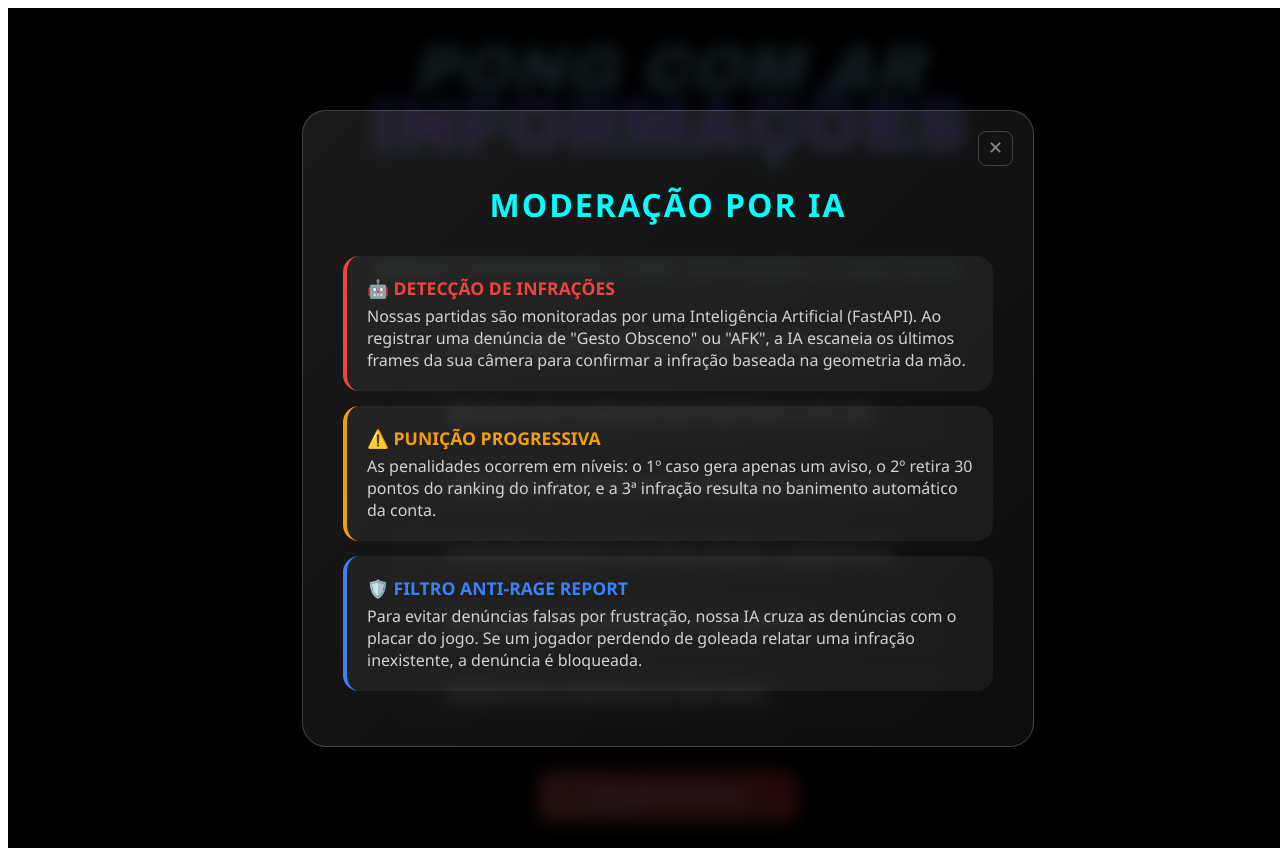
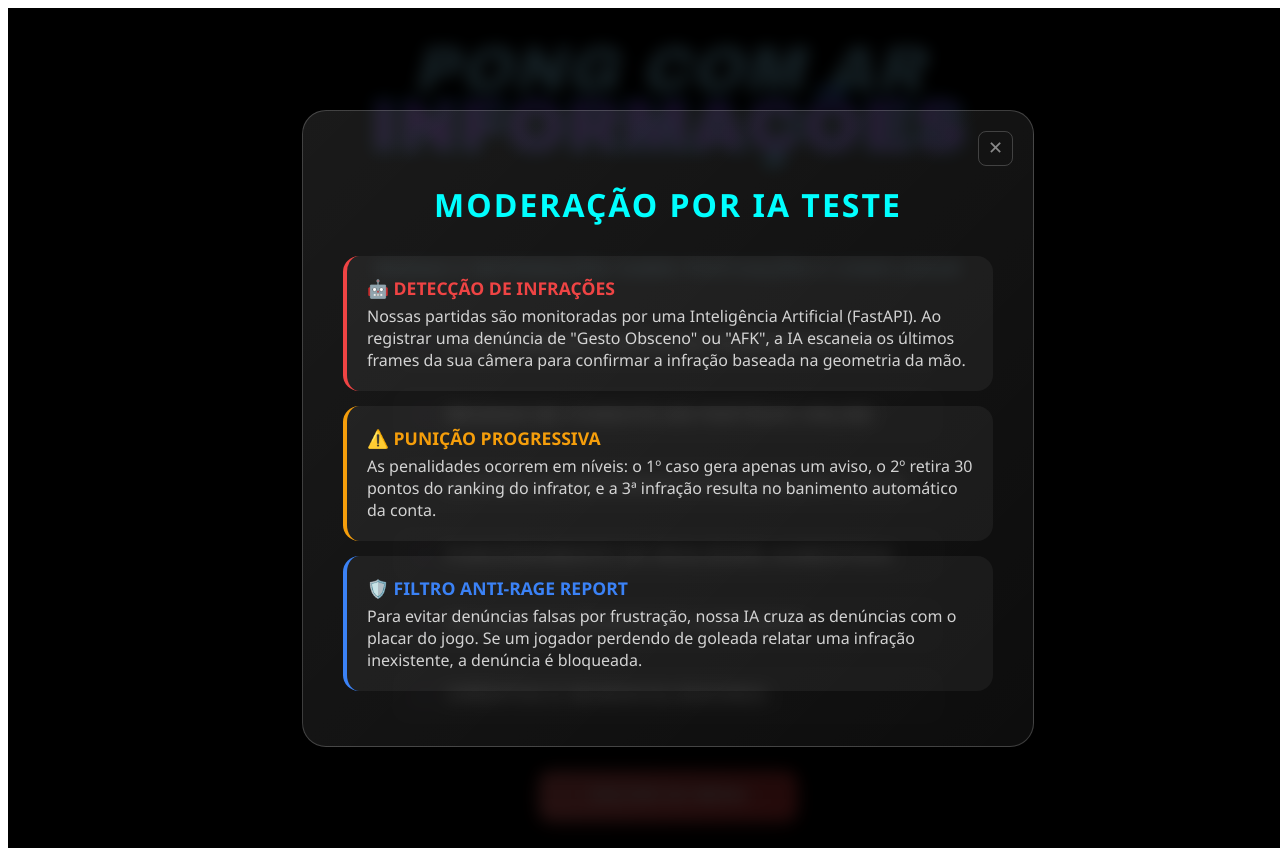
Before and after one commit to Jhever/ProjetoPongAR-TCC, a React (Vite) app in the folder frontend/: page /informacoes in a window 1280 px wide. Both pictures are taken after a click on the button "SISTEMA DE DENÚNCIAS E MODERAÇÃO POR IA". Shown: the top 856 px of the page. Built offline with nearby package versions, Linux system fonts and the light colour scheme; no server answers.

Commit message:
algumas atualizações

```diff
--- a/frontend/src/pages/Informacoes.tsx
+++ b/frontend/src/pages/Informacoes.tsx
@@ -94,7 +94,7 @@ const Informacoes: React.FC = () => {
     modal: {
       width: '90%',
       maxWidth: '650px',
-      maxHeight: '80vh', // Adicionado para limitar a altura máxima na tela
+      // maxHeight: '80vh', // Adicionado para limitar a altura máxima na tela
       overflowY: 'auto' as const, // Adicionado scroll vertical caso o conteúdo seja extenso
       background: 'linear-gradient(135deg, rgba(255,255,255,0.1) 0%, rgba(255,255,255,0.05) 100%)',
       borderRadius: '24px',
@@ -208,7 +208,7 @@ const Informacoes: React.FC = () => {
       case 'denuncias':
         return (
           <>
-            <h3 style={styles.modalTitle}>MODERAÇÃO POR IA</h3>
+            <h3 style={styles.modalTitle}>MODERAÇÃO POR IA teste</h3>
             <div style={{ ...styles.card, borderLeftColor: '#ef4444' }}>
               <span style={{ ...styles.cardHeader, color: '#ef4444' }}>🤖 DETECÇÃO DE INFRAÇÕES</span>
               <p style={{ margin: 0, opacity: 0.8 }}>Nossas partidas são monitoradas por uma Inteligência Artificial (FastAPI). Ao registrar uma denúncia de "Gesto Obsceno" ou "AFK", a IA escaneia os últimos frames da sua câmera para confirmar a infração baseada na geometria da mão.</p>
```
